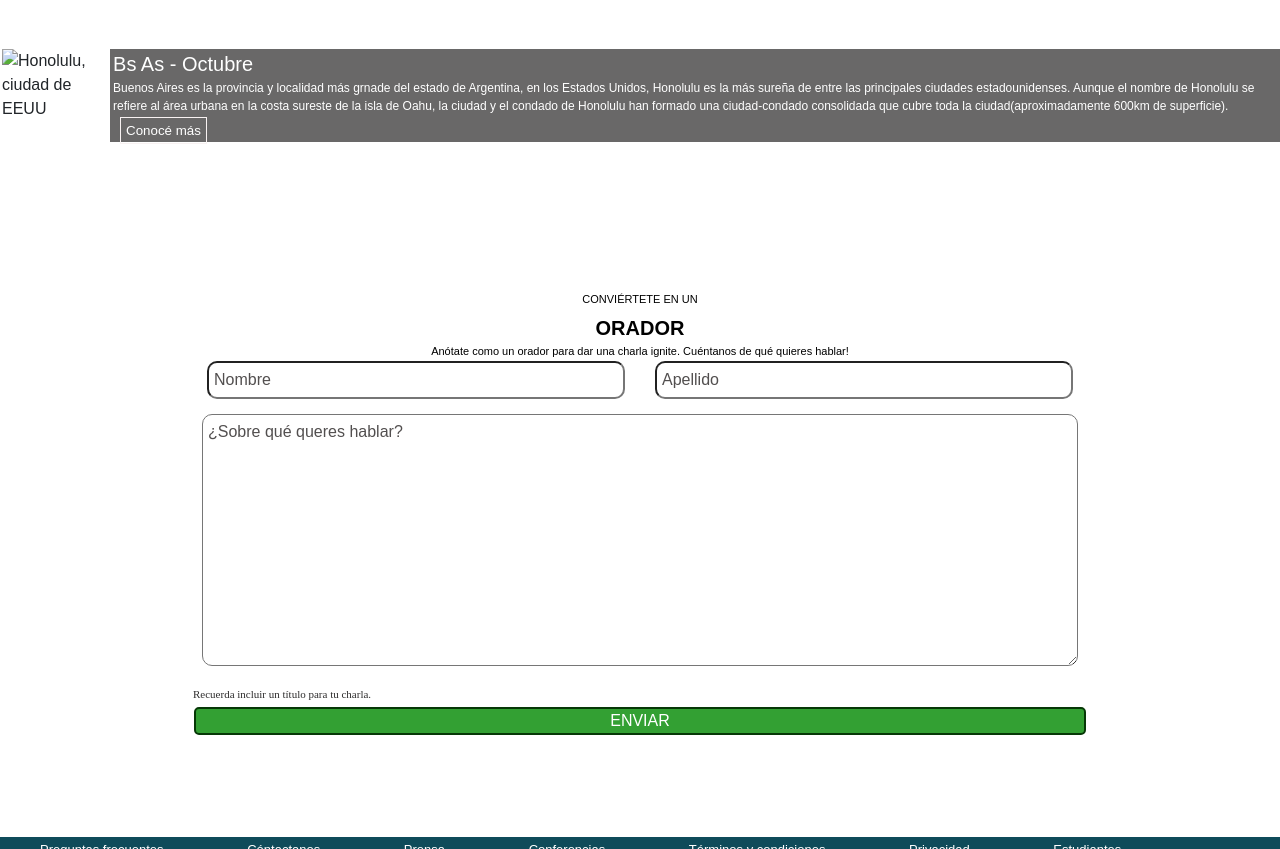
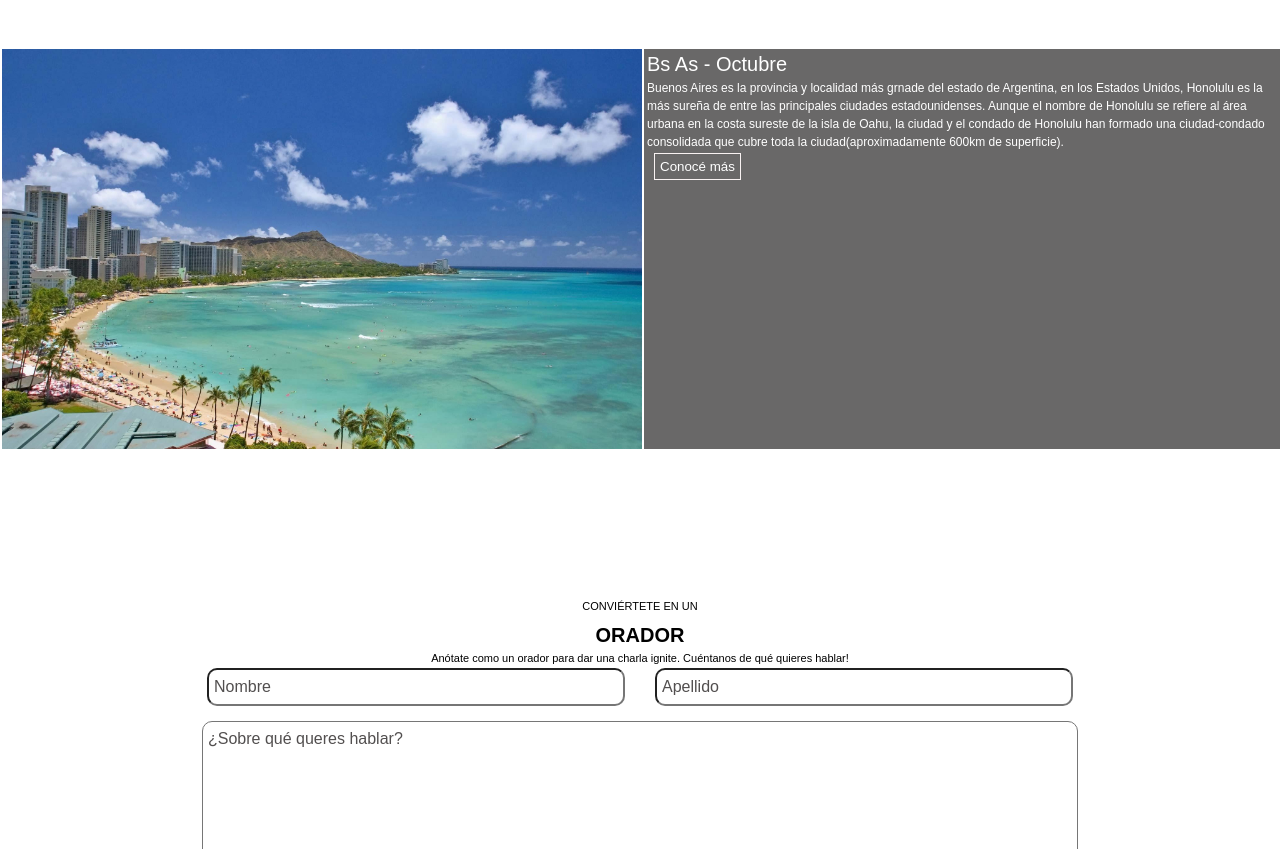
Before and after one commit to SilRz/mi-primer-repositorio-git, a plain HTML site: page index.html in a window 1280 px wide. Shown: the part 996-1845 px from the top of the page. Drawn offline with nearby package versions, Linux system fonts and the light colour scheme.

Commit message:
"agrege una img"

```diff
--- a/index.html
+++ b/index.html
@@ -116,7 +116,7 @@
     </section >
     <section id="honolulu">
       <div>
-        <img src="honolulu.jpg" alt="Honolulu, ciudad de EEUU">
+        <img src="imagenes paractico/honolulu.jpg" alt="Honolulu, ciudad de EEUU">
 
       </div>
       <div class="descripcion">
```
